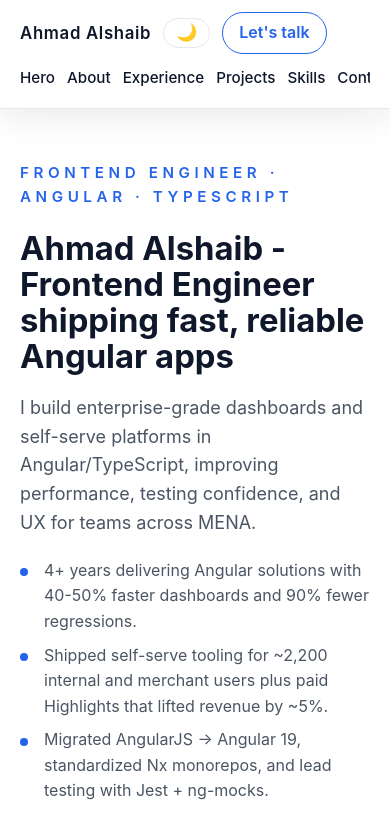
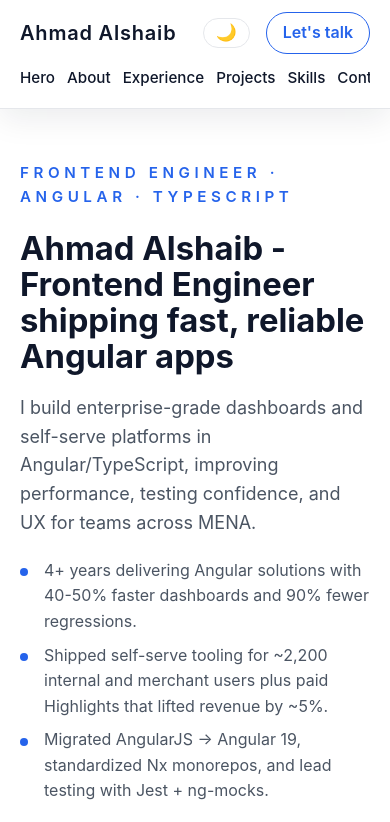
Before and after one commit to Sol501/ahmadalshaib-dot-com, an Angular app: page / in a window 390 px wide. Shown: the top 822 px of the page. Built offline with nearby package versions, Linux system fonts and the light colour scheme.

Commit message:
style(header): Improve header design and responsiveness

```diff
--- a/src/app/core/components/header/header.component.scss
+++ b/src/app/core/components/header/header.component.scss
@@ -17,11 +17,22 @@
   }
 
   &__brand {
+    position: relative;
+    font-size: 1.1rem;
     font-weight: 600;
     color: var(--color-text-primary);
     text-decoration: none;
     letter-spacing: 0.04em;
     transition: color 0.2s ease;
+
+    &::after {
+      content: "";
+      width: 1px;
+      height: 100%;
+      background-color: var(--color-border);
+      position: absolute;
+      margin-inline-start: 0.5rem;
+    }
   }
 
   &__nav {
@@ -82,18 +93,20 @@
     text-decoration: none;
     font-weight: 600;
   }
-}
 
-
-@media (max-width: 820px) {
-  .site-header {
+  @media (max-width: 768px) {
     &__inner {
       flex-wrap: wrap;
       gap: 0.75rem;
+      align-items: center;
     }
 
     &__brand {
-      font-size: 1.05rem;
+      font-size: 1.25rem;
+
+      &::after {
+        display: none;
+      }
     }
 
     &__nav {
@@ -110,8 +123,24 @@
       display: none;
     }
 
+    &__theme-toggle {
+      margin-left: auto;
+    }
+
     &__cta {
+      margin-left: 0.25rem;
       padding: 0.45rem 1rem;
     }
   }
+
+  @media (max-width: 375px) {
+    &__brand {
+      width: 100%;
+      text-align: center;
+    }
+
+    &__cta {
+      margin-right: auto;
+    }
+  }
 }
```
